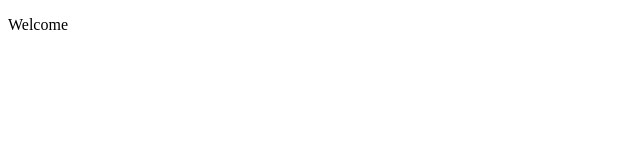
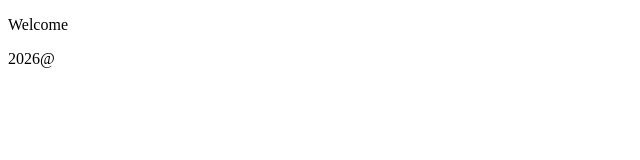
Before and after one commit to darshita2711/sba-1-version-control-simulation, a plain HTML site: page index.html in a window 1280 px wide. Shown: the full height of the page, 0-640 px from the left. Drawn offline with Linux system fonts and the light colour scheme.

Commit message:
Added footer section to index.html

```diff
--- a/index.html
+++ b/index.html
@@ -9,5 +9,6 @@
     <header>
        <p>Welcome</p>
     </header>
+    <footer>2026@</footer>
 </body>
 </html>
```
